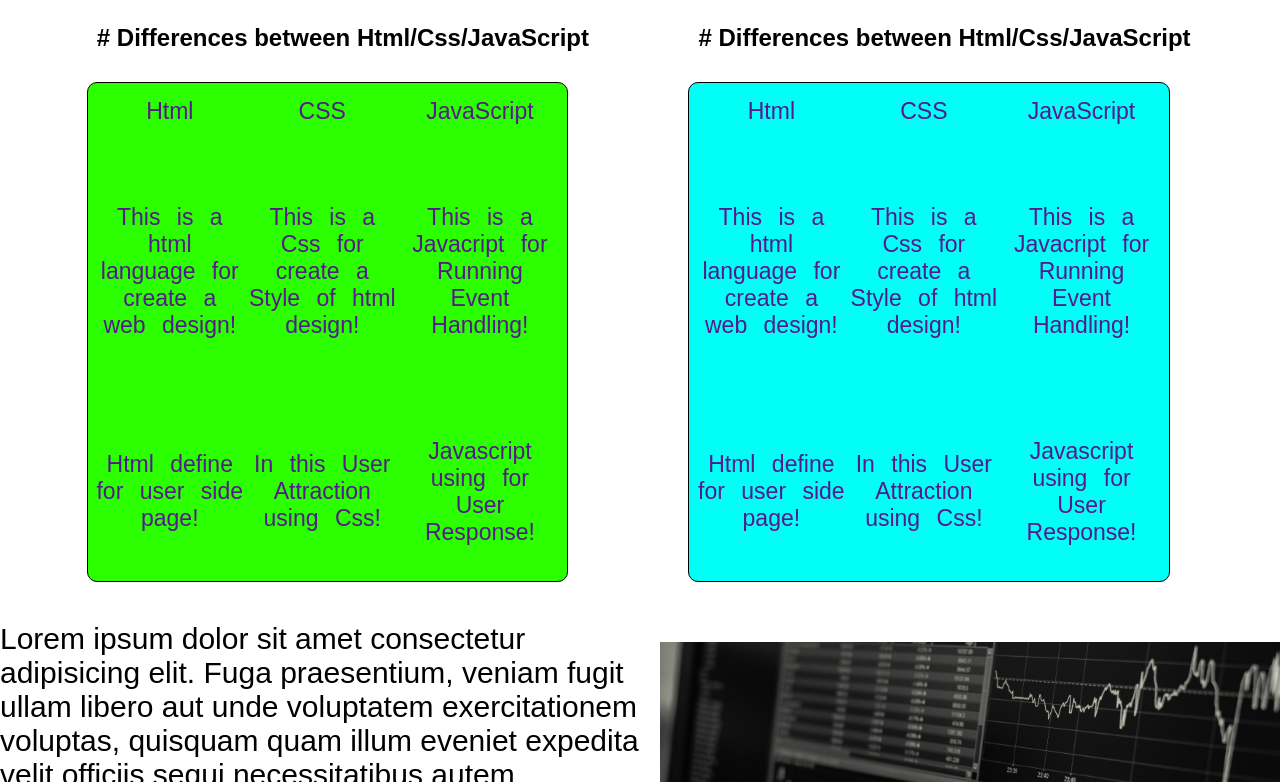
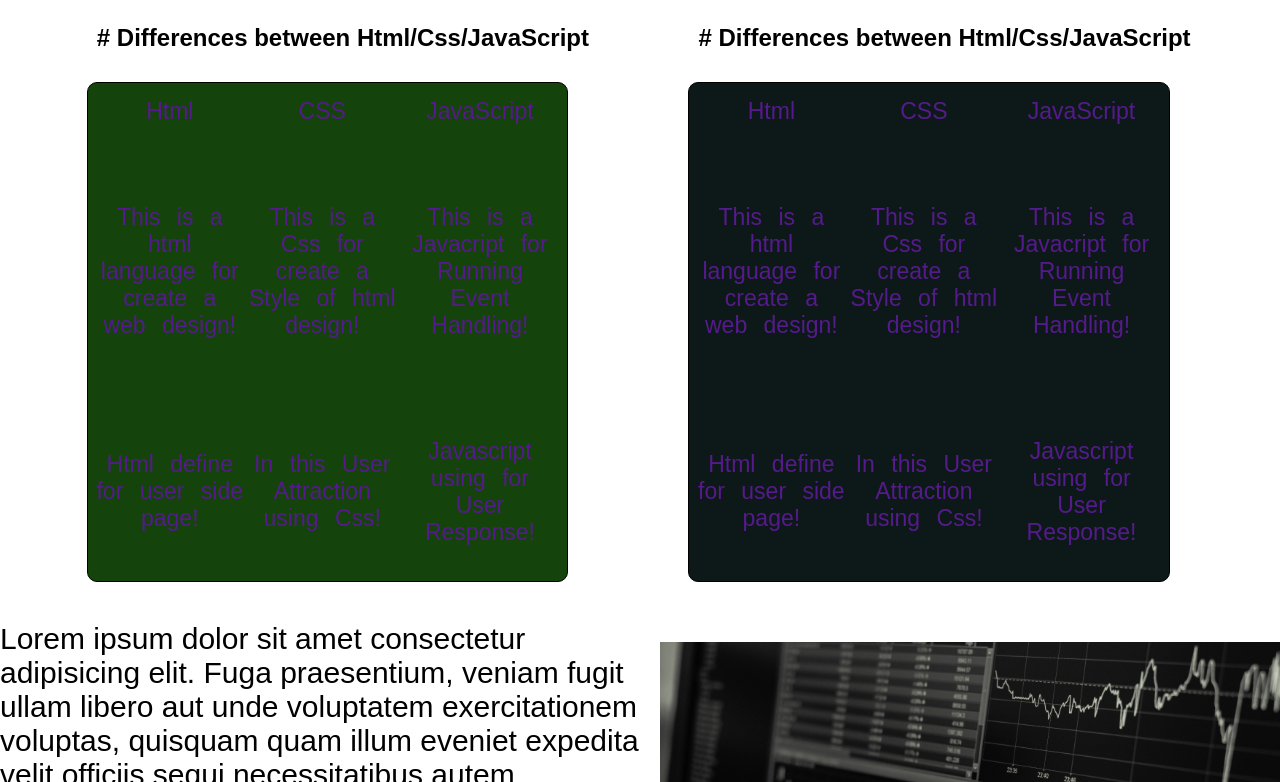
Before and after one commit to GohilRavirajsinh/Static_Learning_Site, a plain HTML site: page staticwebsite/index.html in a window 1280 px wide. Shown: the part 741-1523 px from the top of the page. Drawn offline with Linux system fonts and the light colour scheme; files whose address does not match are found by name.

Commit message:
color change

```diff
--- a/staticwebsite/style.css
+++ b/staticwebsite/style.css
@@ -130,12 +130,12 @@ table {
 
 .left-table {
     width: 80%;
-    background-color: rgb(43, 255, 0);
+    background-color: rgb(21, 67, 12);
 }
 
 .right-table {
     width: 80%;
-    background-color: rgb(0, 255, 247);
+    background-color: rgb(13, 25, 24);
 }
 
 .content {
```
